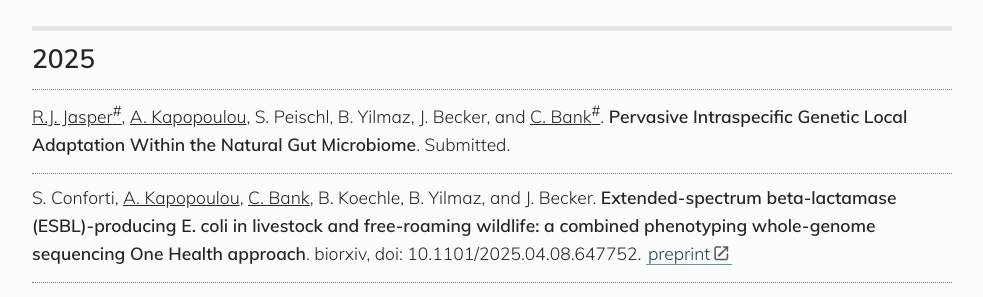
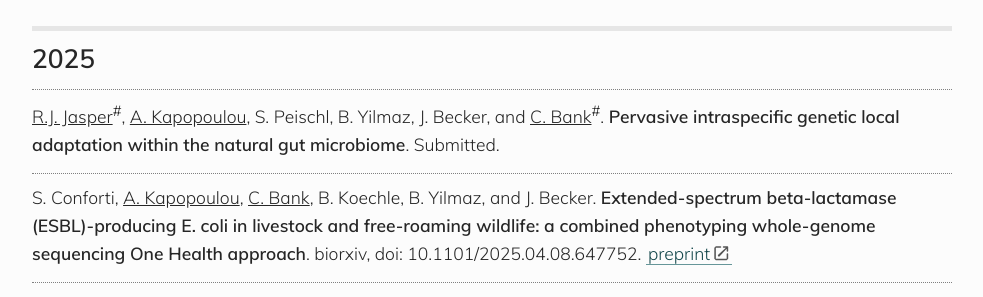
Before and after one commit to banklab/banklab.github.io, a Jekyll site: the page built from publications.md, in a window 1280 px wide and 900 px high, scrolled down 422 px. Shown: the part 155-452 px from the top of the window, without its empty margins (148-1131 px from the left). Built offline with Jekyll 4.4.1, drawn with Linux system fonts in a browser that asks for light colours; some web fonts are replaced.

```diff
--- a/publications.md
+++ b/publications.md
@@ -21,7 +21,7 @@ https://kramdown.gettalong.org/syntax.html#html-blocks
 
 ## 2025
 
-<u>R.J. Jasper<sup>#</sup></u>, <u>A. Kapopoulou</u>, S. Peischl, B. Yilmaz, J. Becker, and <u>C. Bank<sup>#</sup></u>. **Pervasive Intraspecific Genetic Local Adaptation Within the Natural Gut Microbiome**. Submitted.
+<u>R.J. Jasper</u><sup>#</sup>, <u>A. Kapopoulou</u>, S. Peischl, B. Yilmaz, J. Becker, and <u>C. Bank</u><sup>#</sup>. **Pervasive intraspecific genetic local adaptation within the natural gut microbiome**. Submitted.
 
 S. Conforti, <u>A. Kapopoulou</u>, <u>C. Bank</u>, B. Koechle, B. Yilmaz, and J. Becker. **Extended-spectrum beta-lactamase (ESBL)-producing E. coli in livestock and free-roaming wildlife: a combined phenotyping whole-genome sequencing One Health approach**. biorxiv, doi: 10.1101/2025.04.08.647752. [preprint](https://www.biorxiv.org/content/10.1101/2025.04.08.647752v1)
 
@@ -45,7 +45,7 @@ W.F. Ramirez-Duarte, B.M. Moran, D.L. Powell, <u>C. Bank</u>, V.C. Sousa, G.G. R
 
 <u>J.A. Ayala-Lopez</u>, and <u>C. Bank</u>. **What can we gain from modeling complex hybrid incompatibilities?** Evolutionary Journal of the Linnean Society, doi: 10.1093/evolinnean/kzae034. [link](https://academic.oup.com/evolinnean/advance-article/doi/10.1093/evolinnean/kzae034/7924183?utm_source=authortollfreelink&utm_campaign=evolinnean&utm_medium=email&guestAccessKey=704c8ef7-2db8-4ea4-9d99-b6198057ad2a)
 
-<u>D. McLeod</u>, <u>C. Bank<sup>*</sup></u>, and S. Gandon<sup>*</sup>. **A multilocus perspective on the evolutionary dynamics of multistrain pathogens**. PNAS, doi: 10.1073/pnas.2401578121. [link](https://www.pnas.org/doi/10.1073/pnas.2401578121) or [preprint](https://www.biorxiv.org/content/10.1101/2023.10.27.564465v1)
+<u>D. McLeod</u>, <u>C. Bank</u><sup>*</sup>, and S. Gandon<sup>*</sup>. **A multilocus perspective on the evolutionary dynamics of multistrain pathogens**. PNAS, doi: 10.1073/pnas.2401578121. [link](https://www.pnas.org/doi/10.1073/pnas.2401578121) or [preprint](https://www.biorxiv.org/content/10.1101/2023.10.27.564465v1)
 
 <u>R.J. Jasper</u>, and S. Yeaman. **Local adaptation can cause both peaks and troughs in nucleotide diversity within populations.** G3, doi: 10.1093/g3journal/jkae225 [link](https://academic.oup.com/g3journal/article/14/11/jkae225/7759903)
 
```
